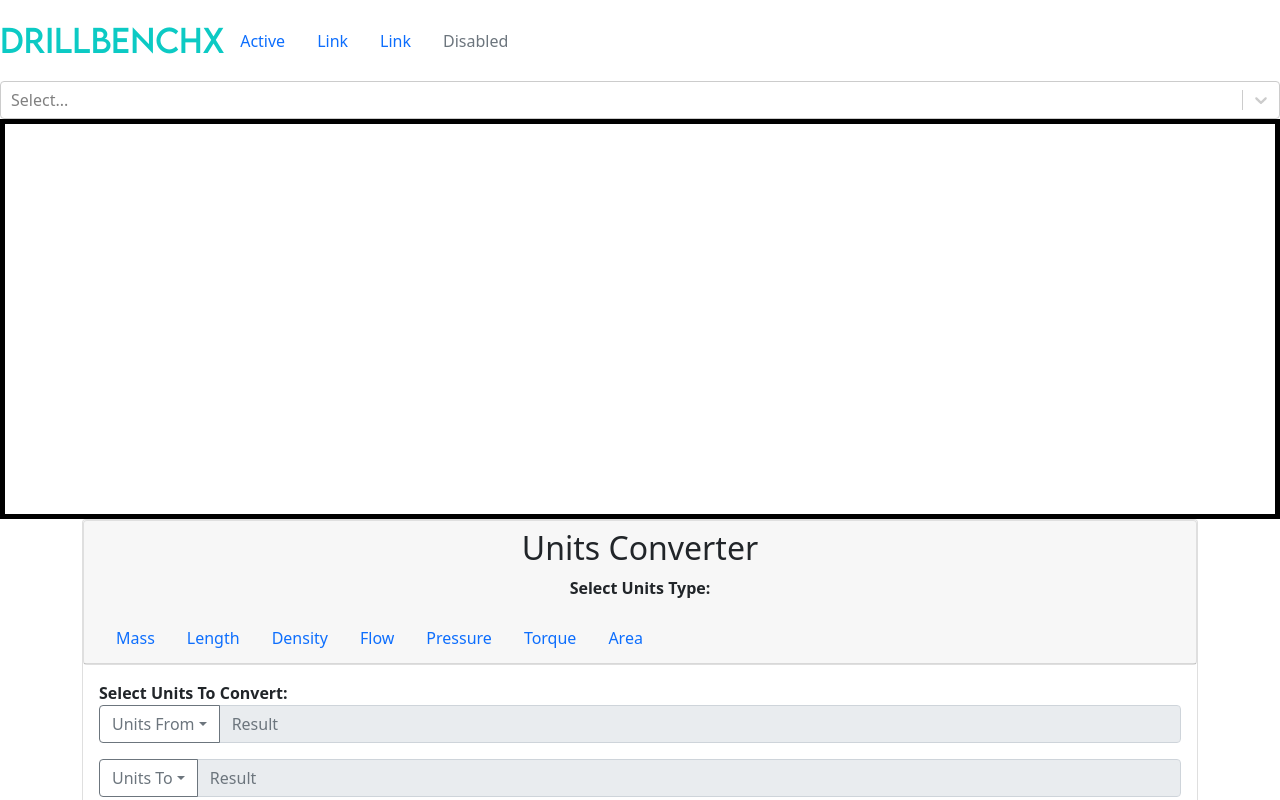
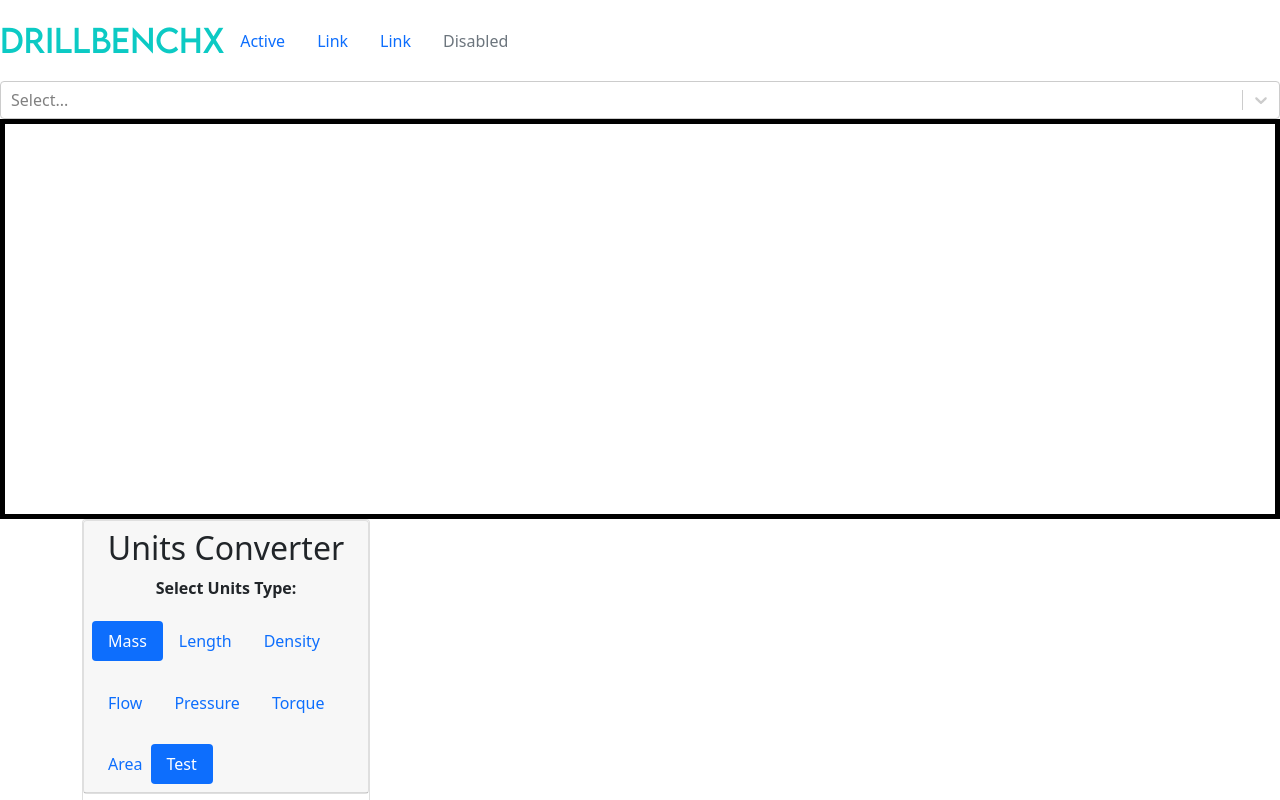
Before and after one commit to robhami/drillbench, a React (Create React App) app: page / in a window 1280 px wide. Shown: the top 800 px of the page. Built offline with nearby package versions, Linux system fonts and the light colour scheme.

Commit message:
rewriting unit con in React

```diff
--- /dev/null
+++ b/src/components/DropDown.js
@@ -0,0 +1 @@
+import React, {Component} from 'react'
--- /dev/null
+++ b/src/components/NavPill.js
@@ -0,0 +1,15 @@
+import React, {Component} from 'react';
+import Nav from 'react-bootstrap/Nav';
+
+const NavPill = (props) => {
+	return(
+
+	<Nav variant="pills" defaultActiveKey="/home">
+		<Nav.Item>
+			<Nav.Link href="/home">Test</Nav.Link>
+		</Nav.Item>
+	</Nav>
+	)
+}
+
+export default NavPill
--- a/public/ucscript.js
+++ b/src/components/ucscript.js
@@ -1,7 +1,7 @@
 <script>
 
 
-window.tab (tabSelect) {
+tab (tabSelect) {
 	tabConfig(tabSelect)
 }
 
--- a/src/components/unitCon.js
+++ b/src/components/unitCon.js
@@ -4,55 +4,56 @@ import Button from 'react-bootstrap/Button';
 import Form from 'react-bootstrap/Form';
 import Dropdown from 'react-bootstrap/Dropdown';
 import DropdownButton from 'react-bootstrap/DropdownButton';
+import Nav from 'react-bootstrap/Nav'
+import Container from 'react-bootstrap/Container';
+import Card from 'react-bootstrap/Card';
+import NavPill from '../components/NavPill.js'
 
 class UnitCon extends Component {
 
-	 stab = () => {
-	 	console.log("tab")
+	 tab = (event) => {
+	 	console.log(event.target)
 	 };
 
     render() {
 
         return (
-            <div className="container">
-				<div className="card">
+            <Container>
+				<Card style={{ width: '18rem' }}>
+					<Card className="text-center">
 
-					<div className="card text-center">
-
-						<div className="card-header">
+						 <Card.Header>
 							<h2>Units Converter</h2>
 								<dt> Select Units Type: </dt>
-							<ul className="nav nav-pills" id="unitsTab">
+							<Nav variant="pills" id="unitsTab" defaultActiveKey="/home">
+								<Nav.Item id="massNav">
+									<Nav.Link href="/home" id="mass" onClick={this.tab}>Mass</Nav.Link>
+								</Nav.Item>
+								<Nav.Item>
+									<Nav.Link id="length" eventKey="link-1" onClick={this.tab}>Length</Nav.Link>
+								</Nav.Item>
+								<Nav.Item>
+									<Nav.Link id="density" eventKey="link-2" onClick={this.tab}>Density</Nav.Link>
+								</Nav.Item>
+								<Nav.Item>
+									<Nav.Link id="flow" eventKey="link-3" onClick={this.tab}>Flow</Nav.Link>
+								</Nav.Item>
+								<Nav.Item>
+									<Nav.Link id="pressure" eventKey="link-4" onClick={this.tab}>Pressure</Nav.Link>
+								</Nav.Item>
+								<Nav.Item>
+									<Nav.Link id="torque" eventKey="link-5" onClick={this.tab}>Torque</Nav.Link>
+								</Nav.Item>
+								<Nav.Item>
+									<Nav.Link id="area" eventKey="link-6" onClick={this.tab}>Area</Nav.Link>
+								</Nav.Item>
+								<NavPill/>
+							</Nav>
+						</Card.Header>
+					</Card>
 
-								<li className="nav-item" id="massNav" >
-									<button className="nav-link" id="mass" onClick={this.tab}>Mass</button>
-								</li>
-								<li className="nav-item">
-									<button className="nav-link" id="length" data-toggle="tab" onClick={this.tab}>Length</button>
-								</li>
-								<li className="nav-item">
-									<button className="nav-link" href="#" id="density" data-toggle="tab"onClick={this.tab}>Density</button>
-								</li>
-								<li className="nav-item">
-									<button className="nav-link" href="#" id="flow" data-toggle="tab" onClick={this.tab}>Flow</button>
-								</li>
-								<li className="nav-item">
-									<button className="nav-link" href="#" id="pressure" data-toggle="tab" onClick={this.tab}>Pressure</button>
-								</li>
 
-								<li className="nav-item">
-									<button className="nav-link" href="#" id="torque" data-toggle="tab" onClick={this.tab}>Torque</button>
-								</li>
-
-								<li className="nav-item">
-									<button className="nav-link" href="#" id="area" data-toggle="tab" onClick={this.tab}>Area</button>
-								</li>
-
-							</ul>
-						</div>
-					</div>
-
-					<div className="card-body">
+					<Card.Body>
 						<dt> Select Units To Convert: </dt>
 						<InputGroup className="mb-3">
 							<DropdownButton
@@ -68,8 +69,8 @@ class UnitCon extends Component {
       								id="userOutput"
       								disabled
     							/>
+    					</InputGroup>
 
-    					</InputGroup>
     					<InputGroup className="mb-3">
     						<DropdownButton
           						variant="outline-secondary"
@@ -89,22 +90,12 @@ class UnitCon extends Component {
     							/>
 
 						</InputGroup>
-
-
-							<div className="input-group mb-3">
-
-									<button className="btn btn-outline-success" type="button" id="button-addon2" onClick={this.formSubmit}>Convert</button>
-
-							</div>
-				</div>
-			</div>
-		</div>
-
-
-
+							<Button variant="outline-success" id="button-addon2" onClick={this.formSubmit}>Convert</Button>{' '}
+				</Card.Body>
+			</Card>
+		</Container>
 
         )
-
 
     }
 }
--- a/src/containers/App.jsx
+++ b/src/containers/App.jsx
@@ -5,7 +5,6 @@ import './App.css';
 import Scroll from '../components/Scroll.js';
 import SearchDrop from '../components/SearchDrop.js'
 import Navbar from '../components/Navbar.jsx'
-import 'bootstrap/dist/css/bootstrap.min.css';
 import UnitCon from '../components/UnitCon.js';
 
 import Draggable from 'react-draggable';
```
Also changed, not shown: src/components/SearchDrop.js (+2 -16 lines).
